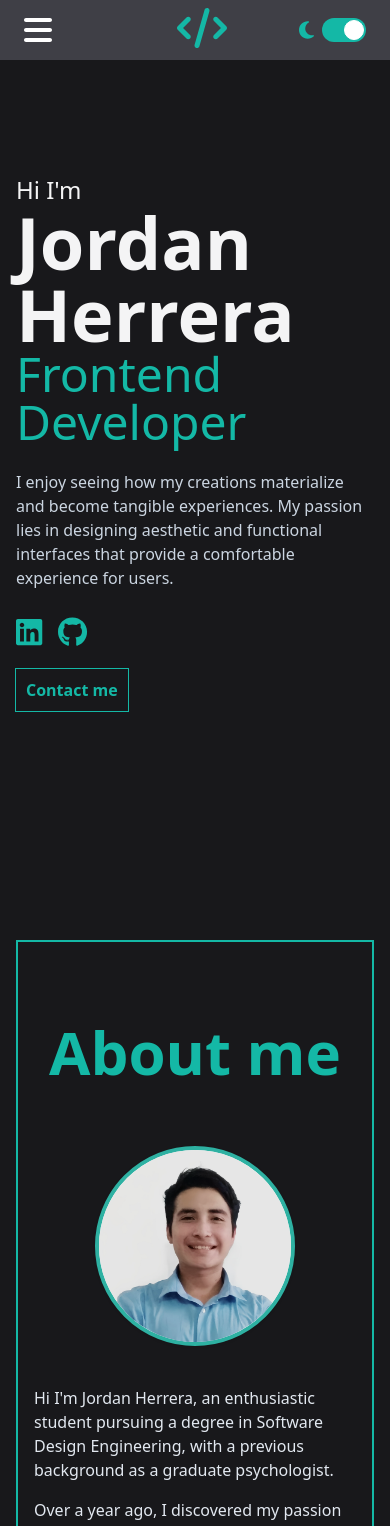
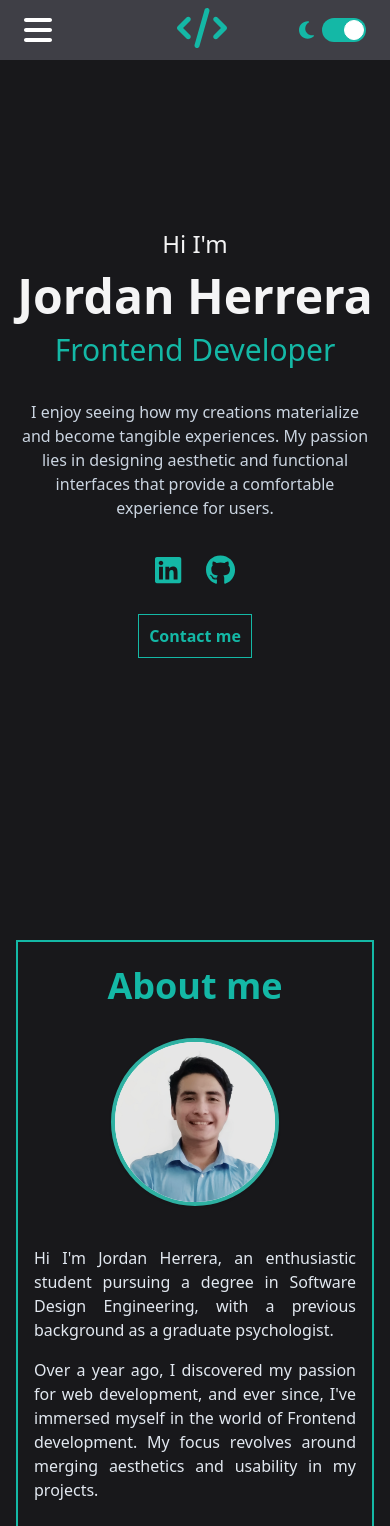
Before and after one commit to jordanheve/portfolio, a React (Vite) app: page / in a window 390 px wide. Shown: the top 1526 px of the page. Built offline with nearby package versions, Linux system fonts and the light colour scheme.

Commit message:
improved responsive design

```diff
--- a/src/components/about/About.jsx
+++ b/src/components/about/About.jsx
@@ -3,15 +3,15 @@ import { useTranslation } from "react-i18next";
 export default function About() {
   const {t} = useTranslation()
   return (
-    <section id="about" className="p-4 mx-auto max-w-screen-2xl w-full flex flex-col items-center justify-center py-20 border-2 dark:border-teal-500 border-teal-700  ">
-        <h2 className="dark:text-teal-500 text-6xl  mb-16 font-semibold text-slate-600">{t("About")}</h2>
+    <section id="about" className="p-4 mx-auto max-w-screen-2xl w-full flex flex-col items-center justify-center py-6 xl:py-20 border-2 dark:border-teal-500 border-teal-700  ">
+        <h2 className="dark:text-teal-500 text-4xl md:text-6xl mb-8  xl:mb-16 font-semibold text-slate-600">{t("About")}</h2>
 
 
     <div className="mb-10 md:mb-16 flex max-xl:flex-col gap-10 md:gap-24 items-center">
     <div className=" shadow overflow-hidden dark:grayscale-[20%] grayscale-[30%] bg-white rounded-full border-4 border-teal-500">
-      <img src="portfolio/profile.png" className="h-48 md:h-60 brightness-95 dark:brightness-90" alt="Jordan Herrera"/>
+      <img src="portfolio/profile.png" className="h-40 md:h-60 brightness-95 dark:brightness-90" alt="Jordan Herrera"/>
     </div>
-        <div className="max-w-lg text-slate-600 dark:text-slate-200">
+        <div className="max-w-lg text-justify text-slate-600 dark:text-slate-200">
 
         <p className="mb-4">
           {t('About info 1')}
@@ -22,8 +22,8 @@ export default function About() {
         </div>
     </div>
       {/**contactme button */}
-      <div>
-        <a href={t("pdf")} target="_blank" className=" text-xl border-zinc-100 text-teal-500 hover:text-zinc-100 hover:bg-teal-500 shadow-[0px_0px_0px_1px_#14b8a6] dark:shadow-[0px_0px_0px_1px_#14b8a6] border-[2px] dark:hover:bg-teal-500 dark:hover:text-zinc-900 dark:border-zinc-900 dark:text-teal-500 py-2 px-8 font-semibold">
+      <div className="mb-4">
+        <a href={t("pdf")} rel="noreferrer"  target="_blank" className=" md:text-xl border-zinc-100 text-teal-500 hover:text-zinc-100 hover:bg-teal-500 shadow-[0px_0px_0px_1px_#14b8a6] dark:shadow-[0px_0px_0px_1px_#14b8a6] border-[2px] dark:hover:bg-teal-500 dark:hover:text-zinc-900 dark:border-zinc-900 dark:text-teal-500 max-md:px-4  py-2 md:px-8 font-semibold">
         {t('Resume')}
         </a>
         </div>
--- a/src/components/contact/Contact.jsx
+++ b/src/components/contact/Contact.jsx
@@ -4,17 +4,17 @@ export default function Contact() {
     const {t} = useTranslation();
   return (
     <section id="contact" className="flex items-center flex-col">
-    <h3 className="text-center dark:text-teal-500 text-6xl  mb-10 font-semibold text-slate-600">
+    <h3 className="text-center dark:text-teal-500 text-4xl  md:text-6xl  mb-10 font-semibold text-slate-600">
         {t("Lets Work")}
       </h3>
       <p className="mb-10 text-slate-600 dark:text-zinc-200 max-w-lg text-center">{t("Contact Paragraph")}</p>
 
         {/**Github and linkedin icons */}
-        <div className="flex gap-4 text-3xl text-teal-600 dark:text-teal-500 mb-7">
-        <a href="#" className="hover:text-teal-700 dark:hover:text-teal-400">
+        <div className="flex gap-6 xl:gap-4 text-3xl text-teal-600 dark:text-teal-500 mb-7">
+        <a href="https://www.linkedin.com/in/jordanherreravera/" target="_blank" rel="noreferrer" className="hover:text-teal-700 dark:hover:text-teal-400">
           <FontAwesomeIcon icon={["fab", "linkedin"]} />
         </a>
-        <a href="#" className="hover:text-teal-700 dark:hover:text-teal-400">
+        <a href="https://github.com/jordanheve" target="_blank" rel="noreferrer" className="hover:text-teal-700 dark:hover:text-teal-400">
           <FontAwesomeIcon icon={["fab", "github"]} />
         </a>
       </div>
--- a/src/components/home/Home.jsx
+++ b/src/components/home/Home.jsx
@@ -4,24 +4,24 @@ export default function Home() {
   const { t } = useTranslation();
   return (
     <section id="home" className="mx-auto max-w-screen-2xl h-screen flex justify-center items-center gap-10">
-      <div className="lg:w-2/5">
-        <h1 className="dark:text-zinc-100 flex flex-col text-slate-600">
+      <div className="lg:w-2/5 md:min-w-fit max-xl:items-center flex max-lg:gap-2 flex-col max-xl:text-center">
+        <h1 className="dark:text-zinc-100 flex flex-col text-slate-600 max-lg:gap-3">
           <span className="text-2xl font-light">{t("Hi")}</span>
-          <span className="text-7xl font-semibold"> Jordan Herrera </span>
-          <span className=" text-teal-500 text-5xl font-smi">
+          <span className="text-5xl md:text-7xl font-semibold"> Jordan Herrera </span>
+          <span className=" text-teal-500 text-3xl md:text-5xl font-smi">
             {t("Developer")}
           </span>
         </h1>
-        <p className="dark:text-slate-300 text-slate-600 max-w-md my-6">
+        <p className="dark:text-slate-300 text-slate-600 max-w-sm lg:max-w-md my-6">
           {t("Home description")}
         </p>
 
         {/**Github and linkedin icons */}
-        <div className="max-md:w-full justify flex gap-4 text-3xl text-teal-600 dark:text-teal-500 mb-7">
-        <a href="#" className="hover:text-teal-700 dark:hover:text-teal-400">
+        <div className="max-md:w-full max-md:justify-center flex gap-6 xl:gap-4 text-3xl text-teal-600 dark:text-teal-500 mb-7">
+        <a href="https://www.linkedin.com/in/jordanherreravera/" target="_blank" rel="noreferrer" className="hover:text-teal-700 dark:hover:text-teal-400">
           <FontAwesomeIcon icon={["fab", "linkedin"]} />
         </a>
-        <a href="#" className="hover:text-teal-700 dark:hover:text-teal-400">
+        <a href="https://github.com/jordanheve" target="_blank" rel="noreferrer" className="hover:text-teal-700 dark:hover:text-teal-400">
           <FontAwesomeIcon icon={["fab", "github"]} />
         </a>
       </div>
@@ -36,7 +36,7 @@ export default function Home() {
 
 
       </div>
-    <div className="relative md:w-3/5  max-lg:hidden">
+    <div className="relative lg:w-3/5 max-xl:hidden">
   <div className="z-20 filter: absolute inset-0 bg-gradient-to-r from-zinc-100  dark:from-zinc-900  to-transparent to-50%  ">
   </div>
   <div className="absolute z-10 h-full w-full   backdrop-grayscale-[70%] dark:backdrop-grayscale-[50%]"></div>
--- a/src/components/projects/Projects.jsx
+++ b/src/components/projects/Projects.jsx
@@ -5,7 +5,7 @@ export default function Projects() {
   const { t } = useTranslation();
   return (
     <section id="projects" className="max-w-screen-2xl text-center  mx-auto " >
-      <h3 className="dark:text-teal-500 text-6xl  mb-10 font-semibold text-slate-600">
+      <h3 className="dark:text-teal-500 text-4xl md:text-6xl  mb-10 font-semibold text-slate-600">
         {t("Projects")}
       </h3>
       {/**Projects maping */}
--- a/src/components/skills/Skills.jsx
+++ b/src/components/skills/Skills.jsx
@@ -7,7 +7,7 @@ export default function Skills() {
   return (
 
     <section id="skills" className="max-w-screen-2xl flex flex-col justify-center items-center py-10">
-      <h3 className="dark:text-teal-500 text-6xl  mb-10 font-semibold text-slate-600">
+      <h3 className="dark:text-teal-500 text-4xl md:text-6xl  mb-10 font-semibold text-slate-600">
         {t("Skills")}
       </h3>
       <div className="flex flex-col gap-20">
--- a/src/header/Header.jsx
+++ b/src/header/Header.jsx
@@ -7,7 +7,7 @@ export default function Header({ ThemeToggle }) {
   const { t } = useTranslation();
 
   return (
-    <header className="overflow-hidden z-50">
+    <header className="overflow-hidden z-10">
       <div className="">
         <div className="w-full max-2xl:py-2 max-2xl:px-6 justify-between  2xl:py-8 transition-colors fixed dark:text-white text-slate-700 font-semibold bg-teal-500 dark:bg-zinc-700 flex 2xl:flex-col items-center gap-4 text-center 2xl-4 2xl:min-h-screen 2xl:w-52">
         <PopoverNav/>
--- a/src/header/PopoverNav.jsx
+++ b/src/header/PopoverNav.jsx
@@ -7,7 +7,7 @@ import LanguageOptions from './LanguageOptions';
 export default function PopoverNav() {
     const {t} = useTranslation()
   return (
-    <Popover className='2xl:hidden '>
+    <Popover className='2xl:hidden z-50'>
         <Popover.Button aria-label={t('Menu')} className="w-20 flex">
         <FontAwesomeIcon className='h-8' icon="fa-solid fa-bars" />
         </Popover.Button>
@@ -21,7 +21,7 @@ export default function PopoverNav() {
         leaveFrom="opacity-100 translate-y-0"
         leaveTo="opacity-0 translate-y-1"
         >
-        <Popover.Panel className='absolute grid items-center w-48 h-screen top-0 left-0 bg-zinc-100 dark:bg-zinc-700'>
+        <Popover.Panel className='absolute grid items-center w-52 h-screen top-0 left-0 bg-zinc-100 dark:bg-zinc-700'>
 
         <div className='absolute left-7 top-4'>
         <Popover.Button>
--- a/src/i18n.js
+++ b/src/i18n.js
@@ -19,6 +19,7 @@ const resources = {
       "Home description":
         "I enjoy seeing how my creations materialize and become tangible experiences. My passion lies in designing aesthetic and functional interfaces that provide a comfortable experience for users.",
       "Alt programming": "Picture from someone programming on a laptop",
+      "Contact me": "Contact me",
       // About me section
       "About info 1":
         "Hi I'm Jordan Herrera, an enthusiastic student pursuing a degree in Software Design Engineering, with a previous background as a graduate psychologist.",
@@ -52,6 +53,7 @@ const resources = {
       Contact: "Contacto",
       Menu: "Navegación",
       //Seccion principal
+      "Contact me": "Contactame",
       Hi: "Hola, soy",
       Developer: "Desarrollador Frontend",
       "Home description":
```
